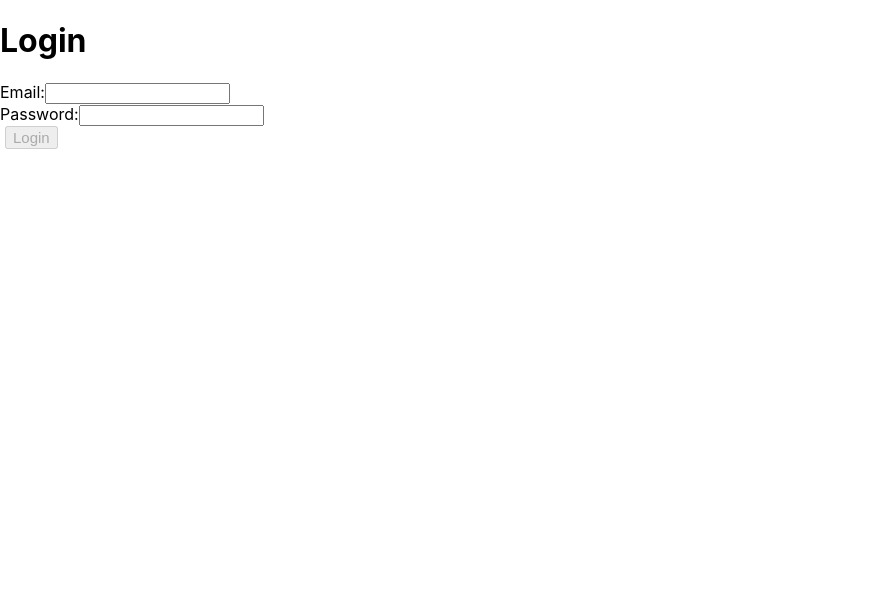
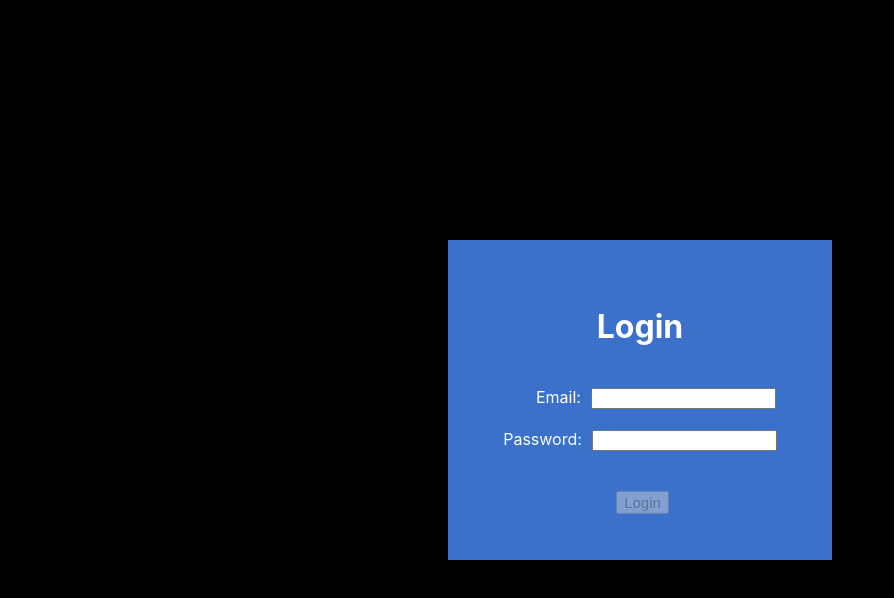
Before and after one commit to cs411-alawini/sp23-cs411-team076-kass, a React (Create React App) app in the folder olympicstop/frontend/olympicstop/: page / in a window 1280 px wide. Shown: the top 598 px of the page, without its empty margins (0-894 px from the left). Built offline with nearby package versions, Linux system fonts and the light colour scheme.

Commit message:
finaldie

```diff
--- /dev/null
+++ b/olympicstop/frontend/olympicstop/src/components/NavBar/Login.css
@@ -0,0 +1,35 @@
+body {
+    background-color: black;
+}
+
+.container-div {
+    position: absolute;
+    left: 50%;
+    top: 50%;
+    -webkit-transform: translate(-50%, -50%);
+    transform: translate(-50%, -50%);
+    /* Add shadows to create the "card" effect */
+    box-shadow: 0 4px 8px 0 rgba(0,0,0,0.2);
+    transition: 0.3s;
+    width: 30%;
+    height: 40%;
+    display: flex;
+   align-items: center;
+   justify-content: center;
+   flex-direction: column;
+   background-color: #3B71CA;
+   color: white;
+}
+
+.input-div {
+    display: flex;
+    flex-direction: row;
+    width: 100%;
+    justify-content: center;
+}
+
+.input-label {
+    flex-basis: 20%;
+    text-align: right;
+    padding-right: 10px;
+}
--- a/olympicstop/frontend/olympicstop/src/components/NavBar/Login.js
+++ b/olympicstop/frontend/olympicstop/src/components/NavBar/Login.js
@@ -1,12 +1,13 @@
 import React, { useState } from 'react'
 import axios from 'axios'
 import { useNavigate } from 'react-router-dom'
+import './Login.css'
 
 const Login = () => {
   const [email, setEmail] = useState('')
   const [password, setPassword] = useState('')
   const [error, setError] = useState('')
-  const navigate = useNavigate();
+  const navigate = useNavigate()
 
   const emailRegex = /^[^\s@]+@[^\s@]+\.(com|edu)$/
 
@@ -16,49 +17,63 @@ const Login = () => {
         'http://35.209.21.140:8000/login',
         {
           username: email,
-          password: password,
+          password: password
         },
         {
           headers: {
-            'Content-Type': 'application/json',
-          },
+            'Content-Type': 'application/json'
           }
-      );
+        }
+      )
       if (response.status === 200) {
-        navigate('/navbar');
+        navigate('/navbar')
       }
     } catch (err) {
-      setError('Invalid username or password');
+      setError('Invalid username or password')
     }
-  };
+  }
 
   const isFormValid = () => {
     return emailRegex.test(email) && password.length >= 6
   }
 
   return (
+    <div className='main-div'>
+      <div className='container-div'>
+        <h1>Login</h1>
+        <br></br>
+        <div className='input-div'>
+          <div className='input-label'>
+            <label>Email:</label>
+          </div>
           <div>
-      <h1>Login</h1>
-      <div>
-        <label>Email:</label>
             <input
               type='email'
               value={email}
               onChange={e => setEmail(e.target.value)}
             />
           </div>
+        </div>
+        <br></br>
+        <div className='input-div'>
+          <div className='input-label'>
+            <label>Password:</label>
+          </div>
           <div>
-        <label>Password:</label>
             <input
               type='password'
               value={password}
               onChange={e => setPassword(e.target.value)}
             />
           </div>
+        </div>
         {error && <p>{error}</p>}
+        <br></br>
+        <br></br>
         <button onClick={handleLogin} disabled={!isFormValid()}>
           Login
         </button>
+      </div>
     </div>
   )
 }
```
Lines whose indentation alone changed are shown as unchanged.
